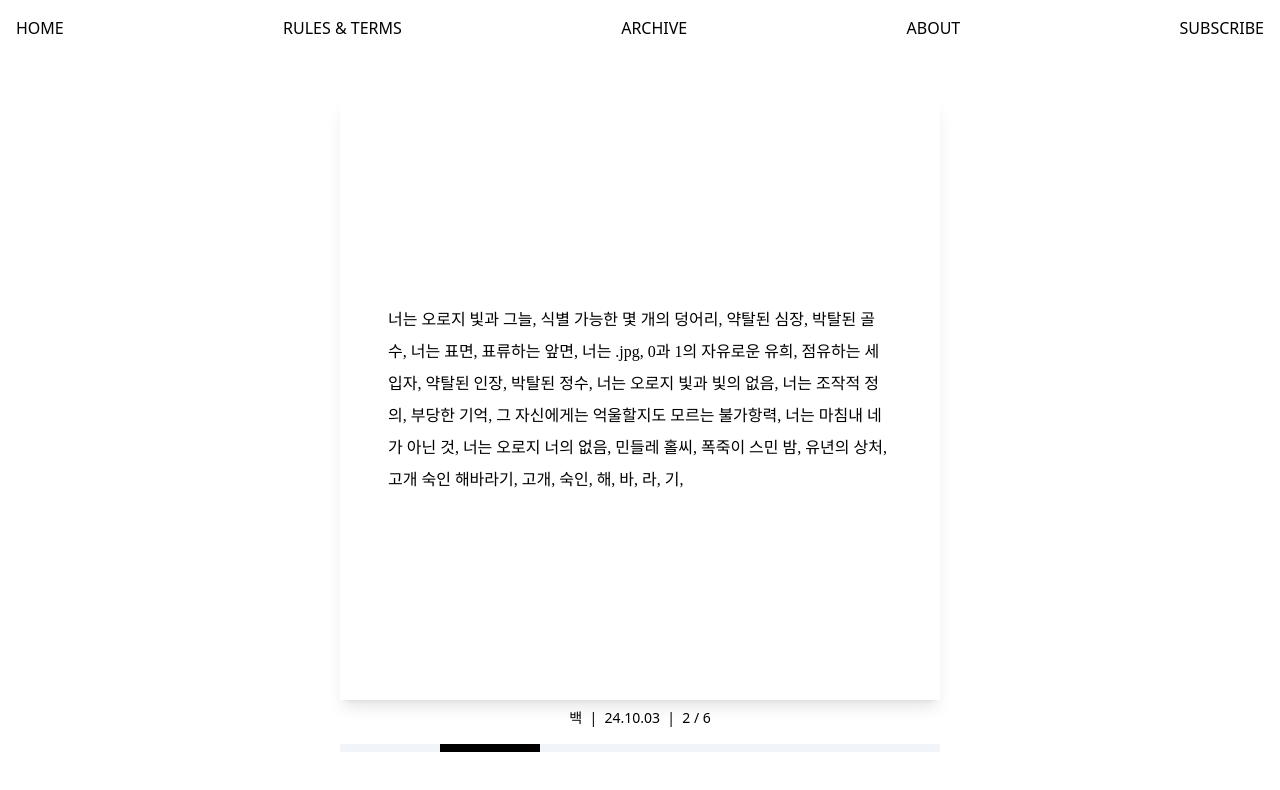
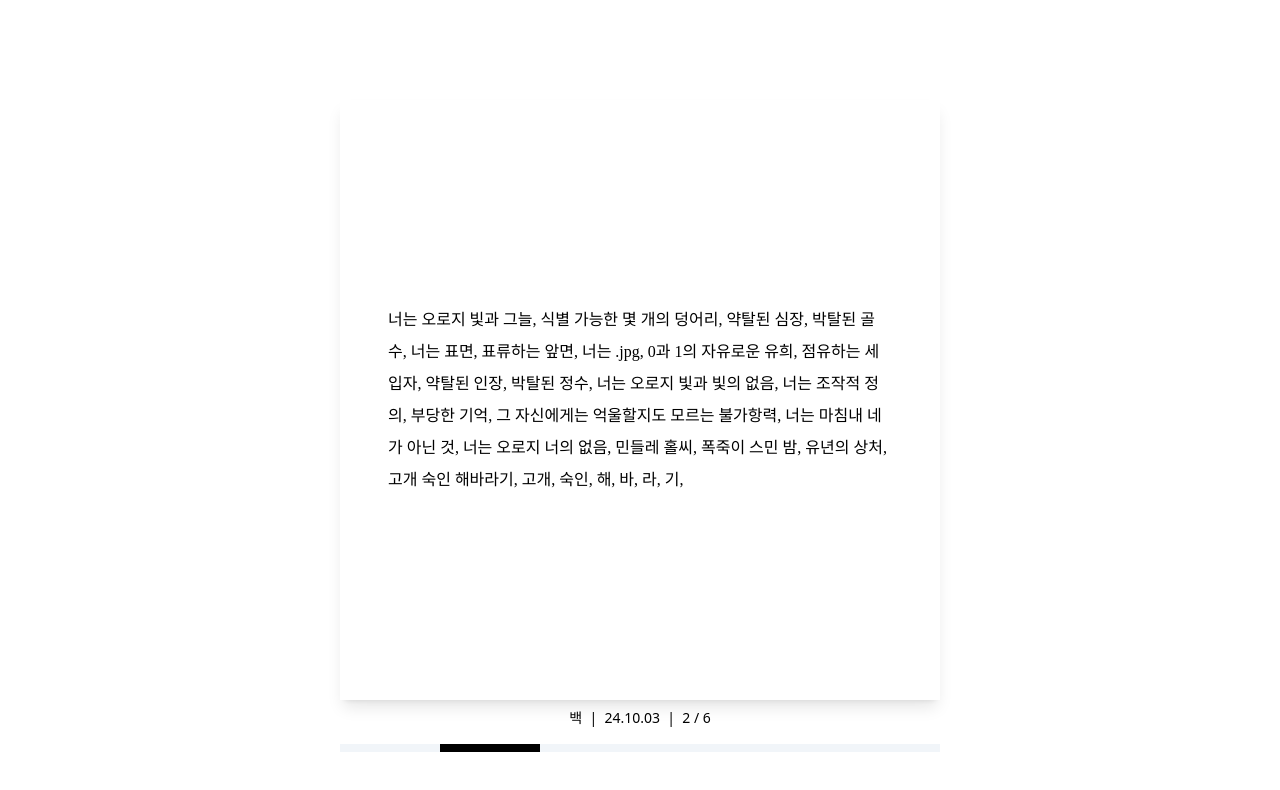
Before and after one commit to nuagenic/flips-and-turns, a Next.js app: page /playground in a window 1280 px wide. Shown: the top 790 px of the page. Built offline with nearby package versions, Linux system fonts and the light colour scheme; a web font is replaced by a local one.

Commit message:
fix: Comment out Header Component in layout

```diff
--- a/src/app/layout.tsx
+++ b/src/app/layout.tsx
@@ -1,4 +1,5 @@
 import type { Metadata } from "next";
+import Head from "next/head";
 import "./globals.css";
 
 import Header from "@/components/Header";
@@ -15,8 +16,11 @@ export default function RootLayout({
 }>) {
   return (
     <html lang="en">
-      <body className="flex h-screen w-screen flex-col overflow-hidden">
-        <Header />
+      <Head>
+        <meta name="viewport" content="width=device-width, initial-scale=1.0" />
+      </Head>
+      <body className="flex h-screen w-screen min-w-[300px] flex-col overflow-hidden">
+        {/* <Header /> */}
         {children}
       </body>
     </html>
```
